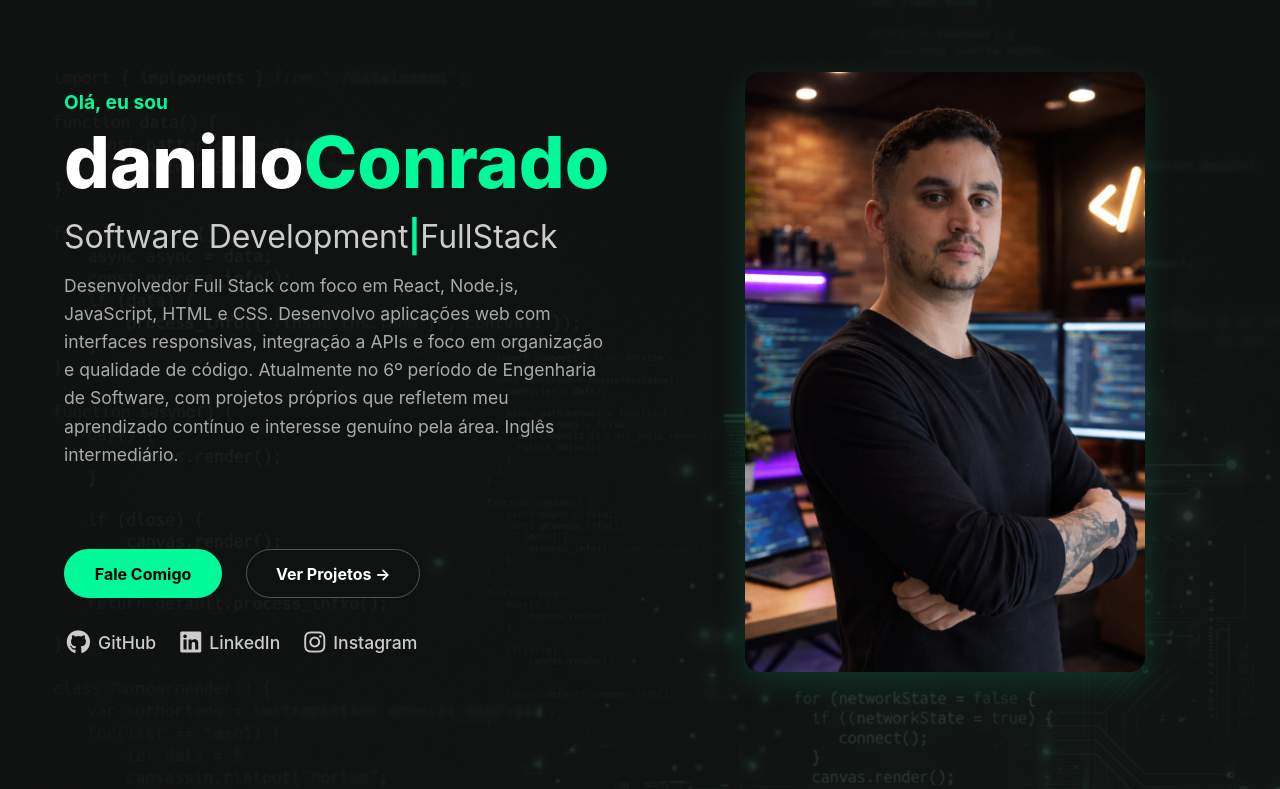
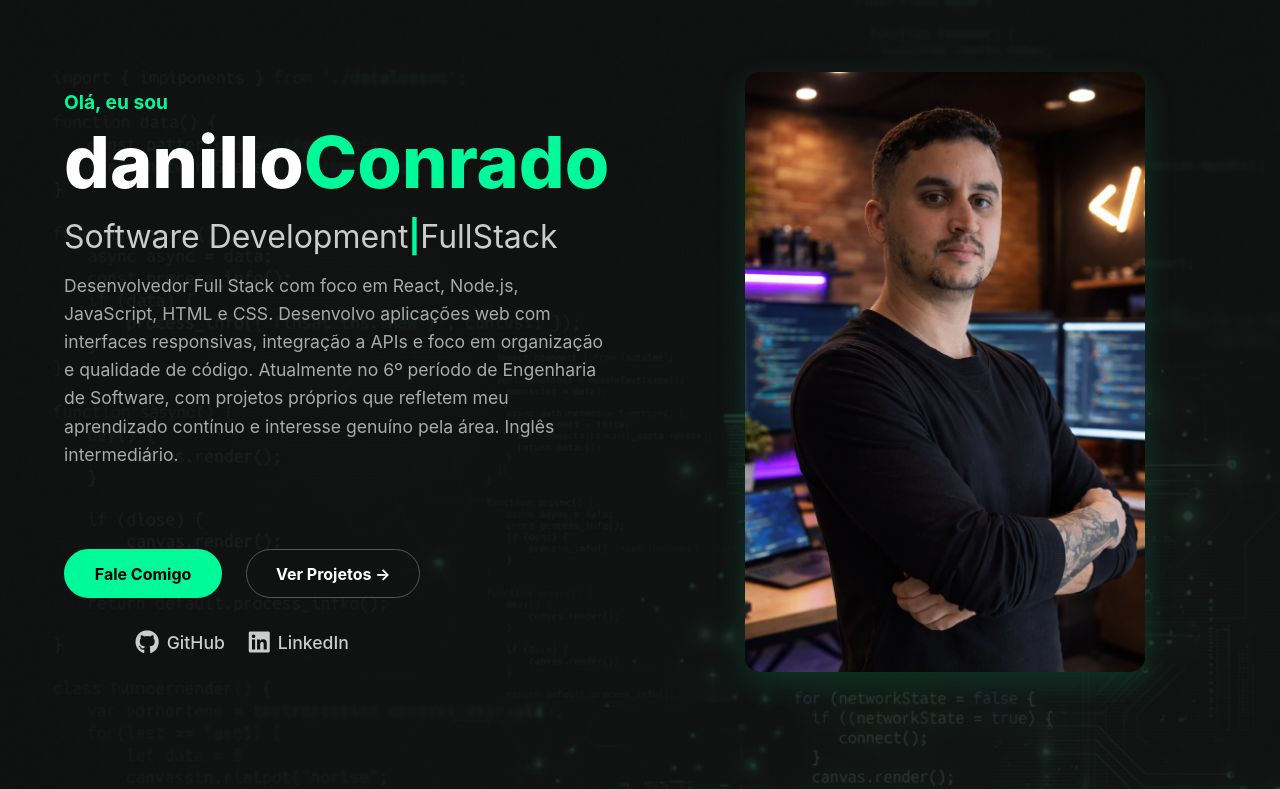
Before and after one commit to DanilloConrado/danilloPortfolio, a plain HTML site: page index.html in a window 1280 px wide. Shown: the top 789 px of the page. Drawn offline with nearby package versions, Linux system fonts and the light colour scheme.

Commit message:
Remove Instagram link from footer

```diff
--- a/index.html
+++ b/index.html
@@ -37,9 +37,7 @@
                     <a href="https://www.linkedin.com/in/danilloconrado/" target="_blank" title="LinkedIn">
                         <i class="fa-brands fa-linkedin" style="font-size: 1.5rem;"></i> LinkedIn
                     </a>
-                    <a href="https://www.instagram.com/danilloconrado/" target="_blank" title="Instagram">
-                        <i class="fa-brands fa-instagram" style="font-size: 1.5rem;"></i> Instagram
-                    </a>
+
                 </footer>
             </div>
 
```
